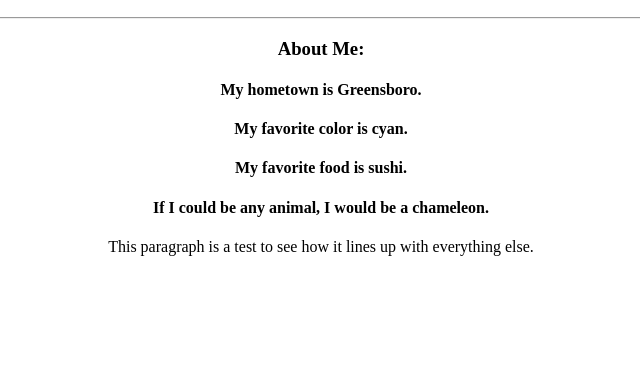
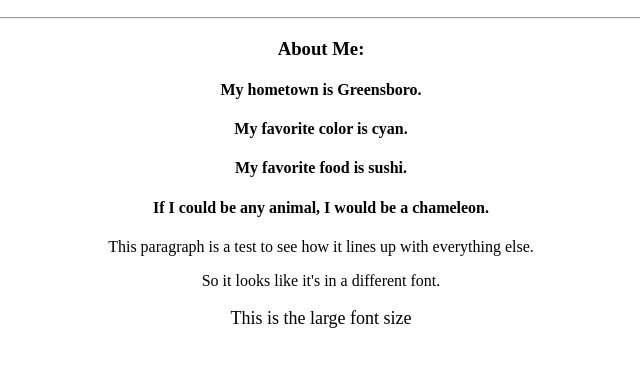
Before and after one commit to XFCable/My-First-Repo, a plain HTML site: page index.html in a window 1280 px wide. Shown: the part 110-476 px from the top of the page, without its empty margins (319-959 px from the left). Drawn offline with Linux system fonts and the light colour scheme.

Commit message:
testing font sizes

```diff
--- a/index.html
+++ b/index.html
@@ -16,6 +16,8 @@
 					<h4>My favorite food is sushi.</h4>
 					<h4>If I could be any animal, I would be a chameleon.</h4>
 			<p>This paragraph is a test to see how it lines up with everything else.</p>
+				<p>So it looks like  it's in a different font.</p>
+				<p style="font-size:large"> This is the large font size</p>
 				</div>
 		  </body>
 		</html>
```
